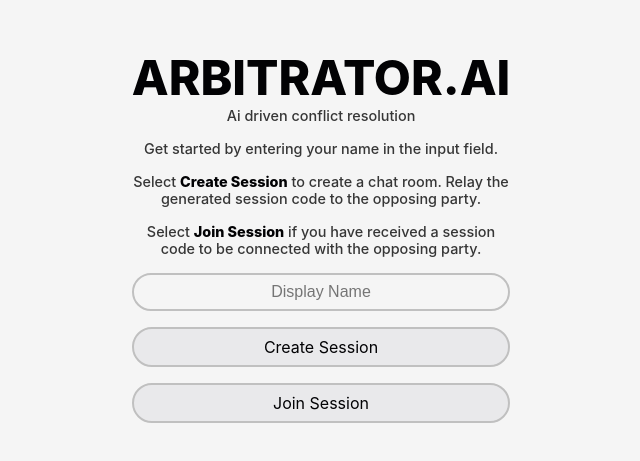
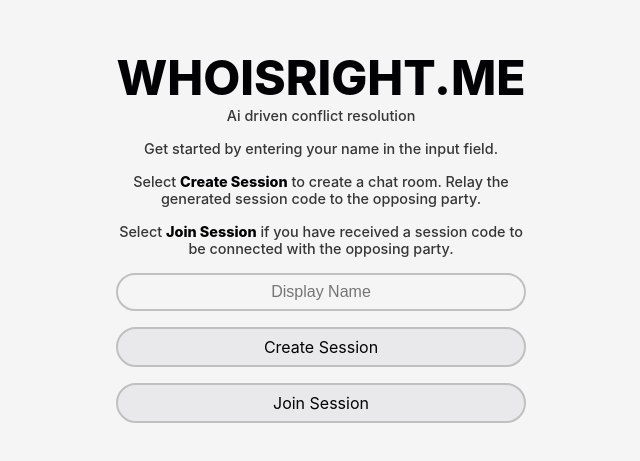
Before and after one commit to bogdanblazhkevych/whoisrightconvex, a React (Create React App) app: page / in a window 1280 px wide. Shown: the part 165-626 px from the top of the page, without its empty margins (319-959 px from the left). Built offline with nearby package versions, Linux system fonts and the light colour scheme; no server answers.

Commit message:
setting up for a test run of prod

```diff
--- a/public/index.html
+++ b/public/index.html
@@ -4,7 +4,8 @@
     <meta charset="utf-8" />
     <link rel="icon" href="%PUBLIC_URL%/favicon.ico" />
     <meta name="viewport" content="width=device-width, initial-scale=1" />
-    <meta name="theme-color" content="#000000" />
+    <meta name="theme-color" content="rgb(245,245,245)" media="(prefers-color-scheme: light)">
+    <meta name="theme-color" content="#1e1e1e" media="(prefers-color-scheme: dark)">
     <meta
       name="description"
       content="Web site created using create-react-app"
--- a/src/App.tsx
+++ b/src/App.tsx
@@ -6,36 +6,34 @@ import About from './modules/about/about';
 import Chat from './modules/chat/chat';
 import Join from './modules/join/join';
 
-export interface TestChatRoomDataInterface {
-  userType: "guest" | "host" | '';
+export interface UserDataInterface {
   sessionId: string;
   displayName: string;
   userId: string;
 }
 
 function App() {
-  const [testChatRoomData, setTestChatRoomData] = useState<TestChatRoomDataInterface>({
-    userType: '',
+  const [userData, setUserData] = useState<UserDataInterface>({
     sessionId: '',
     displayName: '',
     userId: ''
   })
 
-  const getChatRoomUserCount = useQuery(api.room.getChatRoomUserCount, {sessionId: testChatRoomData.sessionId}) ?? 0
+  const getChatRoomUserCount = useQuery(api.room.getChatRoomUserCount, {sessionId: userData.sessionId}) ?? 0
 
   return (
     <div className="App">
       {getChatRoomUserCount !== 2 &&
       <>
-          <Join testChatRoomData={testChatRoomData}
-                setTestChatRoomData={setTestChatRoomData}/>
+          <Join userData={userData}
+                setUserData={setUserData}/>
       </>
       }
 
       {getChatRoomUserCount === 2 &&
         <>
           <About />
-          <Chat testChatRoomData={testChatRoomData}/>
+          <Chat userData={userData}/>
         </>
       }
     </div>
--- a/src/convex/mediator.ts
+++ b/src/convex/mediator.ts
@@ -2,8 +2,7 @@
 import OpenAI from 'openai';
 import { action } from "./_generated/server";
 import { api } from "./_generated/api";
-import { v, Validator } from "convex/values";
-import { addSessionId } from './room';
+import { v } from "convex/values";
 
 const apiKey = process.env.OPENAI_API_KEY!;
 const openai = new OpenAI({
--- a/src/index.tsx
+++ b/src/index.tsx
@@ -12,11 +12,11 @@ const root = ReactDOM.createRoot(
 );
 
 root.render(
-  <React.StrictMode>
+  // <React.StrictMode>
     <ConvexProvider client={convex}>
     <App />
     </ConvexProvider>
-  </React.StrictMode>
+  // </React.StrictMode>
 );
 
 // If you want to start measuring performance in your app, pass a function
--- a/src/modules/chat/chat.tsx
+++ b/src/modules/chat/chat.tsx
@@ -5,15 +5,15 @@ import chatcss from "./chat.module.css"
 import ChatDetails from "../chatdetails/chatdetails";
 import { useMutation, useQuery } from "convex/react";
 import { api } from "../../convex/_generated/api";
-import { TestChatRoomDataInterface } from './../../App'
+import { UserDataInterface } from './../../App'
 
 interface ChatPropsInterface {
-    testChatRoomData: TestChatRoomDataInterface;
+    userData: UserDataInterface;
 }
 
 export default function Chat(props: ChatPropsInterface){
-    const { testChatRoomData } = props;
-    const { sessionId, displayName, userId} = testChatRoomData
+    const { userData } = props;
+    const { sessionId, displayName, userId } = userData
     const messages = useQuery(api.room.messages, {sessionId: sessionId, displayName: displayName})
     const addMessage = useMutation(api.room.addMessage)
     const chatData = useQuery(api.room.getRoomInfo, { sessionId })
@@ -32,10 +32,7 @@ export default function Chat(props: ChatPropsInterface){
     }
 
     function didUserSendLastMessage() {
-        if (!messages) {
-            return false
-        }
-        if (messages.length > 0) {
+        if (messages && messages.length > 0) {
             if (messages[messages.length - 1].userId == userId) {
                 document.documentElement.style.setProperty("--send-message-icon-color", '#888D97')
                 return true
--- a/src/modules/chatdetails/chatdetails.tsx
+++ b/src/modules/chatdetails/chatdetails.tsx
@@ -25,7 +25,6 @@ export default function ChatDetails(props: ChatDetailsPropsInterface){
 
     const handleClick = () => {
         const currentDisplaySetting = document.documentElement.style.getPropertyValue('--information-display');
-        console.log(currentDisplaySetting)
         if (currentDisplaySetting == "flex") {
             document.documentElement.style.setProperty('--information-display', 'none');
             setInfoHidden(true)
--- a/src/modules/home/home.tsx
+++ b/src/modules/home/home.tsx
@@ -16,7 +16,7 @@ export default function Home(props: HomePropsInterface) {
             <div className={homecss.chosewrapper}>
                 <div className={homecss.textwrapper}>
                     <div className={homecss.heading}>
-                        ARBITRATOR.AI
+                        WHOISRIGHT.ME
                     </div>
                     <div className={homecss.body}>
                         Ai driven conflict resolution
--- a/src/modules/join/join.tsx
+++ b/src/modules/join/join.tsx
@@ -5,66 +5,37 @@ import { useAction } from "convex/react";
 import { api } from "./../../convex/_generated/api";
 import Displaysessionid from "../displaysessionid/displaysessionid";
 import Entersessionid from "../entersessionid/entersessionid";
-import { TestChatRoomDataInterface } from './../../App'
+import { UserDataInterface } from './../../App'
 
 interface JoinPropsInterface {
-    // chatData: ChatDataInterface;
-    // setChatData: (chatData: ChatDataInterface) => void;
-    // setUserType: (userType: "guest" | "host") => void;
-    // setSessionId: React.Dispatch<React.SetStateAction<string>>;
-    // sessionId: string;
-    // displayName: string,
-    // setDisplayName: React.Dispatch<React.SetStateAction<string>>;
-    // userId: string;
-    // setUserId: React.Dispatch<React.SetStateAction<string>>;
-    testChatRoomData: TestChatRoomDataInterface;
-    setTestChatRoomData: React.Dispatch<React.SetStateAction<TestChatRoomDataInterface>>
-}
-
-interface ChatDataInterface {
-    sessionId: string,
-    host: {
-        displayName: string,
-        userId: string
-    }
-    guest: {
-        displayName: string,
-        userId: string
-    }
+    userData: UserDataInterface;
+    setUserData: React.Dispatch<React.SetStateAction<UserDataInterface>>
 }
 
 export default function Join(props: JoinPropsInterface) {
-
-    // const { setChatData, chatData, setUserType, setSessionId, sessionId, userId, setUserId, testChatRoomData, setTestChatRoomData} = props
-    const { testChatRoomData, setTestChatRoomData} = props
-
-    const [currentJoinDisplay, setCurrentJoinDisplay] = useState('home')
-    // const [displayName, setDisplayName] = useState('')
-    const [codeInput, setCodeInput] = useState('')
-    const [joinError, setJoinError] = useState({ error: false, errorMessage: '' })
+    const { userData, setUserData } = props;
+    // \/ \/ \/ TODO use routing instead of this. same goes for App.tsx
+    const [currentJoinDisplay, setCurrentJoinDisplay] = useState('home');
+    const [codeInput, setCodeInput] = useState('');
     const [displayName, setDisplayName] = useState('')
-
+    const [joinError, setJoinError] = useState({ error: false, errorMessage: '' });
     const getCode = useAction(api.roomactions.getSessionId);
     const validateCode = useAction(api.roomactions.validateSessionId);
-    // const [sessionId, setSessionId] = useState<null | string>(null)
 
     async function createSession() {
+        //TODO: validate that the chosen display name is not empty
         if (displayName.length === 0) {
             return
         }
-        // setUserType('host')
         let codeData = await getCode({ displayName: displayName })
-        setTestChatRoomData((prevTestChatRoomData) => {
+        setUserData((prevUserData) => {
             return {
-                ...prevTestChatRoomData,
+                ...prevUserData,
                 sessionId: codeData.sessionId,
                 userId: codeData.userId,
-                userType: "host",
                 displayName: displayName
             }
         })
-        // setSessionId(codeData.sessionId)
-        // setUserId(codeData.userId)
         setCurrentJoinDisplay("show-code")
     }
 
@@ -72,13 +43,6 @@ export default function Join(props: JoinPropsInterface) {
         if (displayName.length === 0) {
             return
         }
-        setTestChatRoomData((prevTestChatRoomData) => {
-            return {
-                ...prevTestChatRoomData,
-                userType: "guest"
-            }
-        })
-        // setUserType('guest')
         setCurrentJoinDisplay('enter-code')
     }
 
@@ -95,18 +59,15 @@ export default function Join(props: JoinPropsInterface) {
     async function handleKeyDown(e: React.KeyboardEvent<HTMLInputElement>) {
         if (e.key === 'Enter') {
             let isValidated = await validateCode({ sessionId: codeInput, displayName: displayName })
-            console.log("is validated::: ", isValidated)
             if (isValidated.validated && isValidated.sessionId) {
-                setTestChatRoomData((prevTestChatRoomData) => {
+                setUserData((prevUserData) => {
                     return {
-                        ...prevTestChatRoomData,
+                        ...prevUserData,
                         sessionId: isValidated.sessionId,
                         userId: isValidated.userId,
                         displayName: displayName
                     }
                 })
-                // setSessionId(isValidated.sessionId);
-                // setUserId(isValidated.userId)
             } else {
                 setJoinError({
                     error: true,
@@ -131,14 +92,14 @@ export default function Join(props: JoinPropsInterface) {
                       displayName={displayName} />
             }
             {currentJoinDisplay === "show-code" &&
-                <Displaysessionid sessionId={testChatRoomData.sessionId} />
+                <Displaysessionid sessionId={userData.sessionId} />
             }
             {currentJoinDisplay === "enter-code" &&
                 <Entersessionid handleCodeInputChange={handleCodeInputChange}
-                                handleKeyDown={handleKeyDown}
-                                codeInput={codeInput}
-                                joinError={joinError}
-                                createSession={createSession} />
+                    handleKeyDown={handleKeyDown}
+                    codeInput={codeInput}
+                    joinError={joinError}
+                    createSession={createSession} />
             }
         </div>
     )
--- a/src/modules/textinput/textinput.module.css
+++ b/src/modules/textinput/textinput.module.css
@@ -15,8 +15,8 @@
 }
 
 .typefield{
-    /* box-sizing: border-box; */
-    /* border: 1px solid green; */
+    /* box-sizing: border-box;
+    border: 1px solid purple; */
     width: 90%;
     position: relative;
     display: flex;
@@ -65,8 +65,8 @@
 }
 
 .sendbutton{
-    /* box-sizing: border-box; */
-    /* border: 1px solid yellow; */
+    /* box-sizing: border-box;
+    border: 1px solid yellow; */
     position: absolute;
     height: 100%;
     right: 0;
@@ -76,15 +76,18 @@
 }
 
 .arrowicon{
-    /* box-sizing: border-box; */
-    /* border: 1px solid blue; */
+    /* box-sizing: border-box;
+    border: 1px solid blue; */
     font-size: calc(1rem + 16px);
     position: relative;
     color: var(--send-message-icon-color);
     display: flex;
     justify-content: center;
     align-items: center;
+    /* justify-self: flex-start; */
+    align-self: flex-end;
     padding-right: 4px;
+    padding-bottom: 4px;
 }
 
 .arrowicon > svg{
--- a/src/modules/textinput/textinput.tsx
+++ b/src/modules/textinput/textinput.tsx
@@ -27,7 +27,6 @@ export default function TextInput(props: TextInputPropsInterface){
             const rowCount = Math.round(currentRowHeight / singleRowHeight);
 
             textArea.rows = rowCount;
-            console.log(`row count    ${rowCount}`)
         }
     }
 
```
